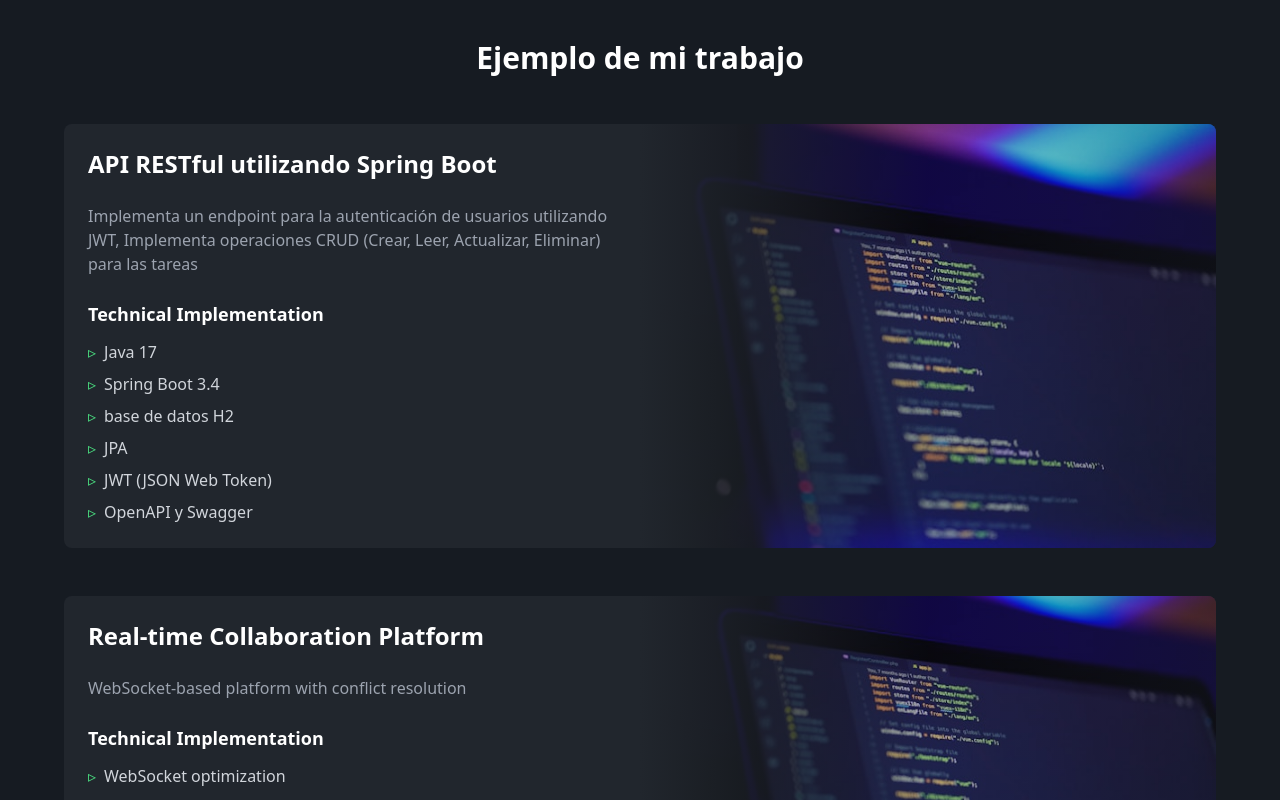
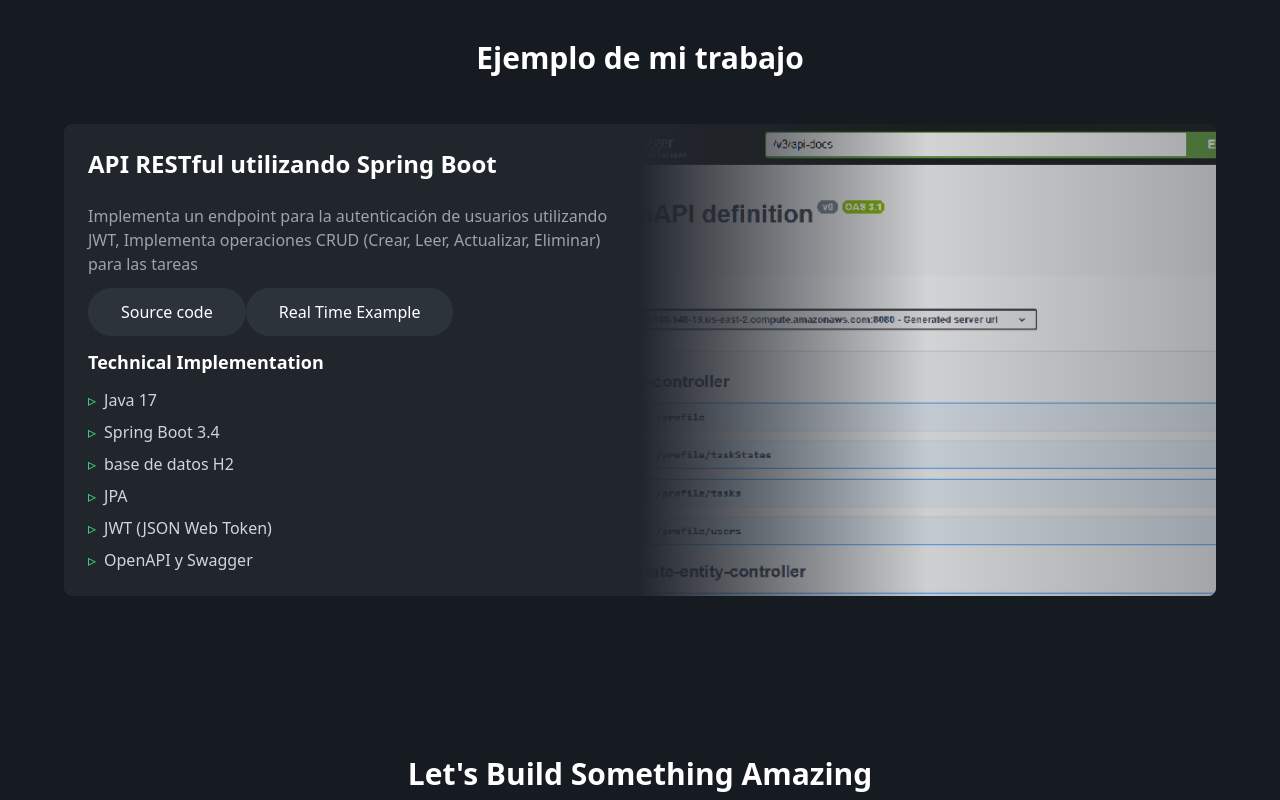
Before and after one commit to rsalgadoc/rsalgadoc.github.io, a Next.js app: page / in a window 1280 px wide. Shown: the part 840-1640 px from the top of the page. Built offline with nearby package versions, Linux system fonts and the light colour scheme.

Commit message:
add new proyect section

```diff
--- a/app/components/ProjectsSection.tsx
+++ b/app/components/ProjectsSection.tsx
@@ -11,19 +11,12 @@ export const ProjectsSection = () => {
 						{
 							title: 'API RESTful utilizando Spring Boot',
 							description: 'Implementa un endpoint para la autenticación de usuarios utilizando JWT, Implementa operaciones CRUD (Crear, Leer, Actualizar, Eliminar) para las tareas',
+							links: [
+								{ name: 'Source code', value: 'https://github.com/rsalgadoc/desafio-spring-boot' },
+								{ name: 'Real Time Example', value: 'http://ec2-3-133-140-15.us-east-2.compute.amazonaws.com:8080/swagger-ui/index.html' },
+							],
 							techDetails: ['Java 17', 'Spring Boot 3.4', 'base de datos H2', 'JPA', 'JWT (JSON Web Token)', 'OpenAPI y Swagger'],
-							image: '/code.jpg',
-						},
-						{
-							title: 'Real-time Collaboration Platform',
-							description: 'WebSocket-based platform with conflict resolution',
-							metrics: {
-								performance: 95,
-								accessibility: 98,
-								seo: 100,
-							},
-							techDetails: ['WebSocket optimization', 'CRDT implementation', 'Custom state management', 'WebRTC integration'],
-							image: '/code.jpg',
+							image: '/code.png',
 						},
 					].map((project) => (
 						<div key={project.title} className="bg-[#21262D] rounded-lg overflow-hidden">
@@ -31,7 +24,19 @@ export const ProjectsSection = () => {
 								<div className="p-4 sm:p-6 space-y-4 sm:space-y-6">
 									<h3 className="text-xl sm:text-2xl font-bold">{project.title}</h3>
 									<p className="text-sm sm:text-base text-gray-400">{project.description}</p>
-
+									{/* Code Links */}
+									<div>
+										{project.links.map((link) => (
+										<a
+											href={link.value}
+											target="_blank"
+											rel="noopener noreferrer"
+											className="px-6 sm:px-8 py-3 bg-[#2D333B] rounded-full hover:bg-[#2D333B] transition-colors border border-[#2D333B] hover:border-gray-600 text-center"
+										>
+										  {link.name}
+										</a>
+										))}
+									</div>
 									{/* Technical Implementation */}
 									<div>
 										<h4 className="text-base sm:text-lg font-semibold mb-2 sm:mb-3">Technical Implementation</h4>
```
Also changed, not shown: public/code.png (added).
